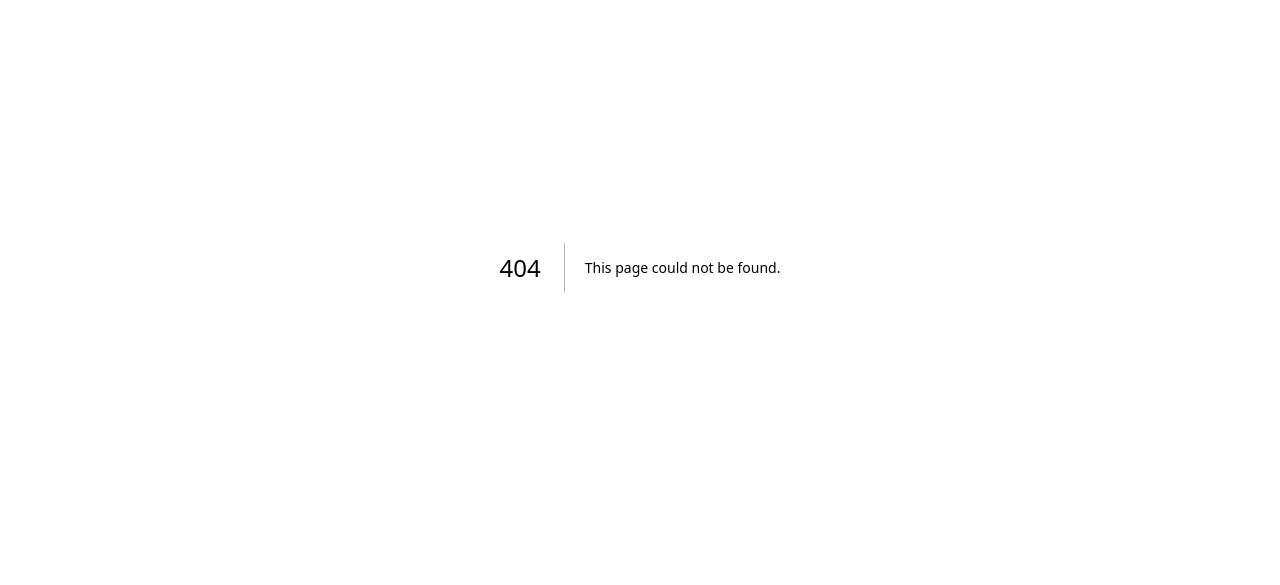
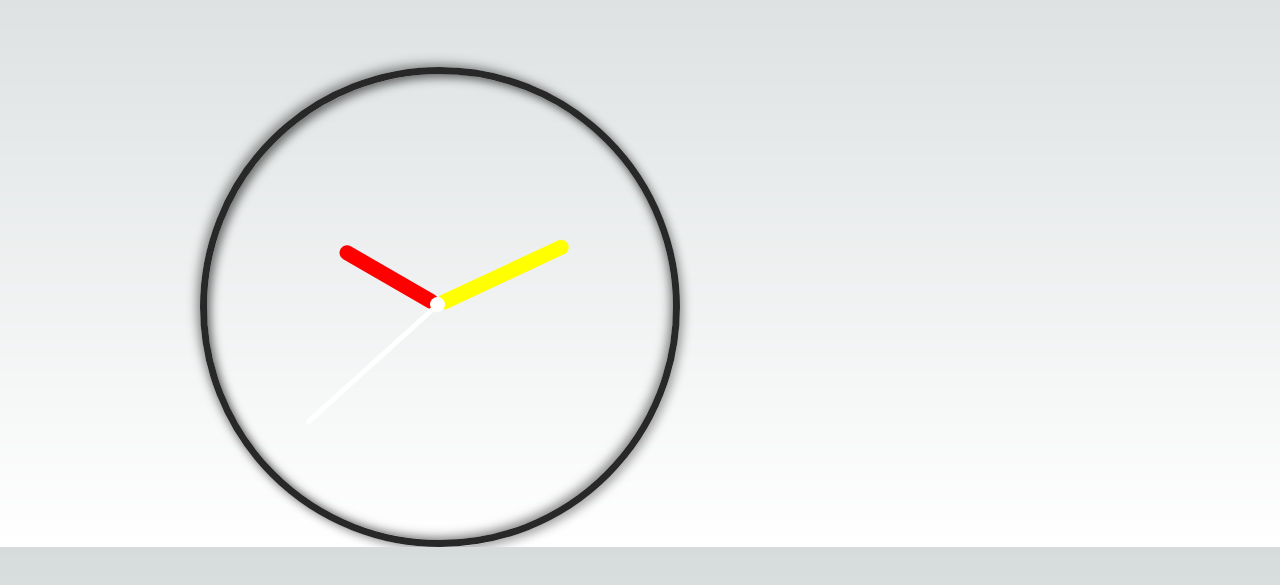
Before and after one commit to keshav-bohr/gsap-next, a Next.js app: page /clock in a window 1280 px wide. Before the commit this address had no page. Shown: the part 133-718 px from the top of the page. Built offline with nearby package versions, Linux system fonts and the light colour scheme.

Commit message:
added dummy clock

```diff
--- /dev/null
+++ b/pages/clock.tsx
@@ -0,0 +1,14 @@
+import styles from '../styles/Clock.module.scss'
+
+export default function Clock() {
+    return <div>
+        <div className={styles.clock_container}>
+            <div className={styles.clock}>
+                <div className={styles.clock_centre}></div>
+                <div className={`${styles.clock_hour_hand} ${styles.hand}`}></div>
+                <div className={`${styles.clock_minute_hand} ${styles.hand}`}></div>
+                <div className={`${styles.clock_second_hand} ${styles.hand}`}></div>
+            </div>
+        </div>
+    </div>
+}
--- a/pages/country.tsx
+++ b/pages/country.tsx
@@ -3,7 +3,7 @@ import { useEffect } from 'react'
 import gsap from 'gsap'
 
 export default function CountryList({ countries }: { countries: [{ name: string }] }) {
-    const list = gsap.utils.toArray(".country_list");
+    let list: gsap.TweenTarget
     let newMax = 0;
     function makeItHappen() {
         newMax = newMax < 600 ? newMax + 100 : 100;
@@ -18,6 +18,7 @@ export default function CountryList({ countries }: { countries: [{ name: string
 
 makeItHappen();
     useEffect(() => {
+        list = gsap.utils.toArray(".country_list");
         makeItHappen()
     }, [])
 
--- /dev/null
+++ b/styles/Clock.module.scss
@@ -0,0 +1,75 @@
+
+.clock_container {
+    position: relative;
+    width: 30rem;
+    height: 30rem;
+    margin: 200px 0 0 200px;
+}
+
+.clock {
+    width: 30rem;
+    height: 30rem;
+    position: relative;
+    padding: 2rem;
+    border: 7px solid #282828;
+    box-shadow: -4px -4px 10px rgba(67,67,67,0.5),
+                    inset 4px 4px 10px rgba(0,0,0,0.5),
+                    inset -4px -4px 10px rgba(67,67,67,0.5),
+                    4px 4px 10px rgba(0,0,0,0.3);
+    border-radius: 50%;
+    margin: 50px auto;
+}
+
+.clock_centre {
+    position: relative;
+    top: calC(50% - 10px);
+    left: calC(50% - 10px);
+    height: 15px;
+    width: 15px;
+    background-color: white;
+    border-radius: 50%;
+    z-index: 5;
+}
+
+.hand {
+    position: absolute;
+    top: calC(50% - 2px);
+    left: calC(50% - 10px);
+    transform-origin: top;
+    border-radius: 10px;
+}
+
+.clock_hour_hand {
+    width: 15px;
+    height: 7rem;
+    background-color: red;
+    transform: rotate(120deg);
+    z-index: 4;
+}
+
+.clock_minute_hand {
+    width: 15px;
+    height: 9rem;
+    background-color: yellow;
+    z-index: 3;
+    transform: rotate(245deg);
+}
+
+.clock_second_hand {
+    left: calC(50% - 5px);
+    width: 5px;
+    height: 11rem;
+    background-color: white;
+    z-index: 5;
+    animation: secondsMotion 60s infinite linear;
+}
+
+@keyframes secondsMotion {
+    0% {
+      transform: rotate(0deg);
+    }
+
+    100% {
+      transform: rotate(360deg);
+    }
+  }
```
Also changed, not shown: pages/index.tsx (+8 -1 lines).
